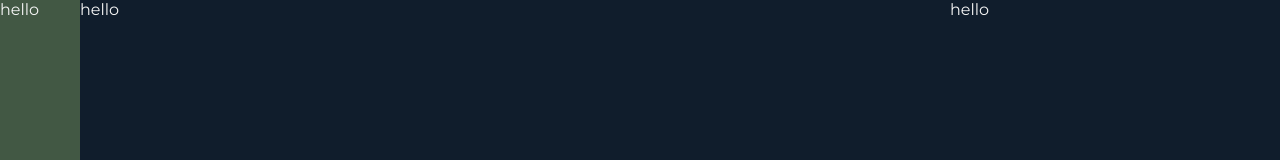
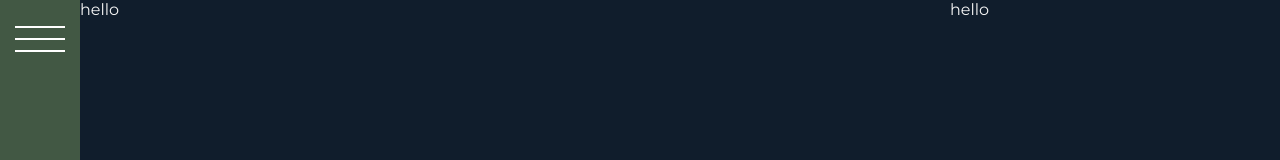
Before and after one commit to GreennPingvin/game_store, a website built with webpack: page public/index.html in a window 1280 px wide. Shown: the top 160 px of the page. Built offline with nearby package versions, Linux system fonts and the light colour scheme; files whose address does not match are found by name.

Commit message:
add burger menu

```diff
--- a/public/index.html
+++ b/public/index.html
@@ -12,7 +12,13 @@
   </head>
   <body>
     <div class="container">
-      <div class="sidebar">hello</div>
+      <div class="sidebar">
+        <div class="burger">
+          <div class="burger__line"></div>
+          <div class="burger__line"></div>
+          <div class="burger__line"></div>
+        </div>
+      </div>
       <header class="header">hello</header>
       <div class="gamers">hello</div>
       <div class="features">
--- a/src/scss/components/_sidebar.scss
+++ b/src/scss/components/_sidebar.scss
@@ -2,4 +2,14 @@
   background-color: $color-green-dark;
   grid-column: sidebar-start / sidebar-end;
   grid-row: 1 / -1;
+  padding: 2.6rem 1.5rem;
 }
+.burger {
+  display: flex;
+  flex-direction: column;
+  gap: 1rem;
+  &__line {
+    height: 0.2rem;
+    background-color: white;
+  }
+}
```
